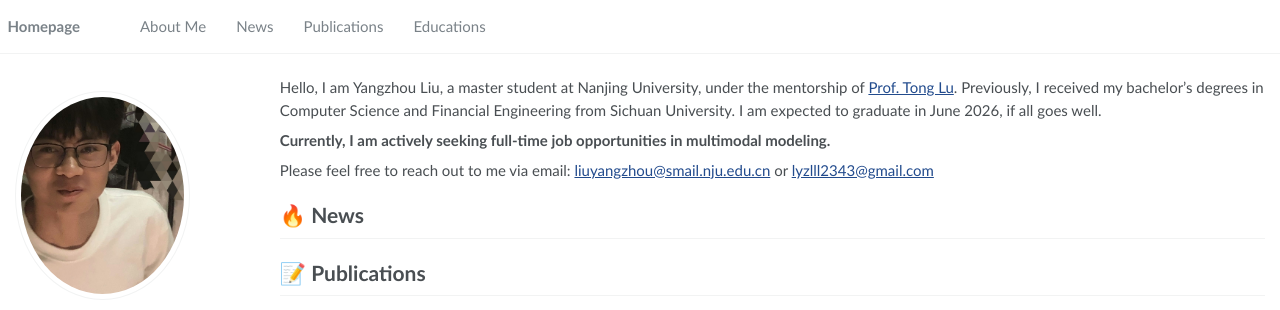
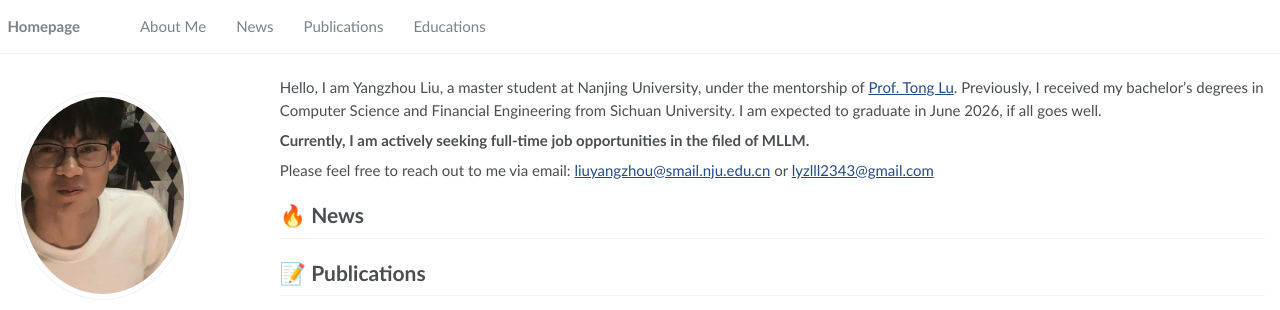
Before and after one commit to lll2343/lll2343.github.io, a Jekyll site: the page built from _pages/about.md, in a window 1280 px wide and 1051 px high. Shown: the top 310 px of the window. Built offline with Jekyll 4.4.1, drawn with Linux system fonts in a browser that asks for light colours.

Commit message:
job seek

```diff
--- a/_pages/about.md
+++ b/_pages/about.md
@@ -12,7 +12,8 @@ redirect_from:
 
  Hello, I am Yangzhou Liu, a master student at Nanjing University, under the mentorship of [Prof. Tong Lu](https://cs.nju.edu.cn/lutong/). Previously, I received my bachelor’s degrees in Computer Science and Financial Engineering from Sichuan University. I am expected to graduate in June 2026, if all goes well.
 
-**Currently, I am actively seeking full-time job opportunities in multimodal modeling.**
+<!-- **Currently, I am actively seeking full-time job opportunities in mllm.** -->
+**Currently, I am actively seeking full-time job opportunities in the filed of MLLM.**
 
 Please feel free to reach out to me via email: [liuyangzhou@smail.nju.edu.cn](liuyangzhou@smail.nju.edu.cn) or [lyzlll2343@gmail.com](lyzlll2343@gmail.com)
 
```
